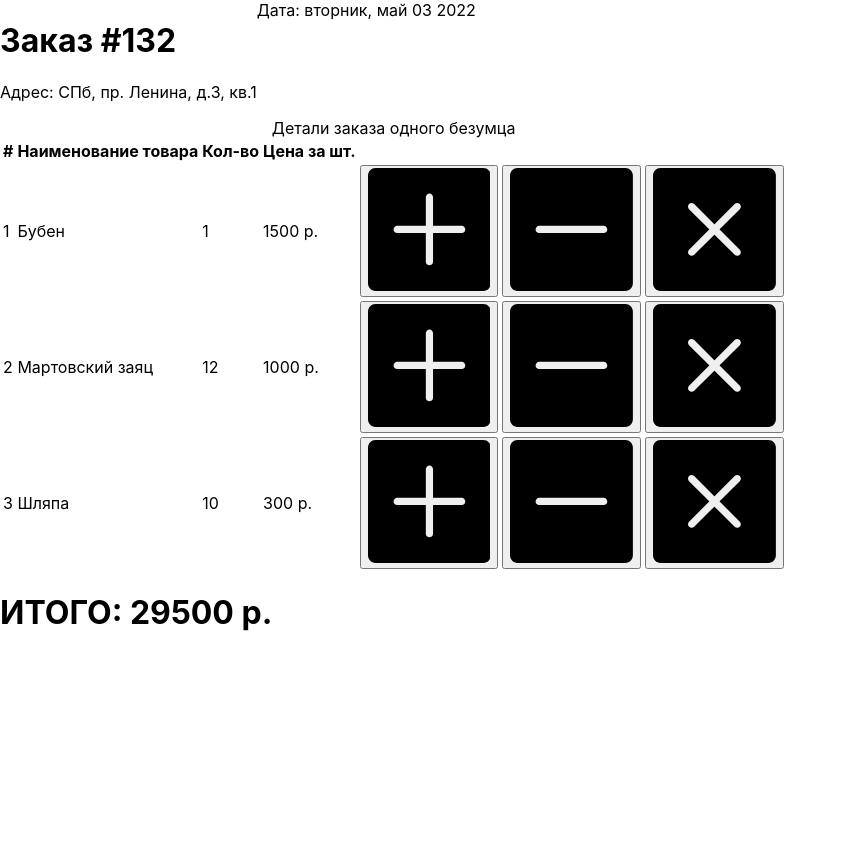
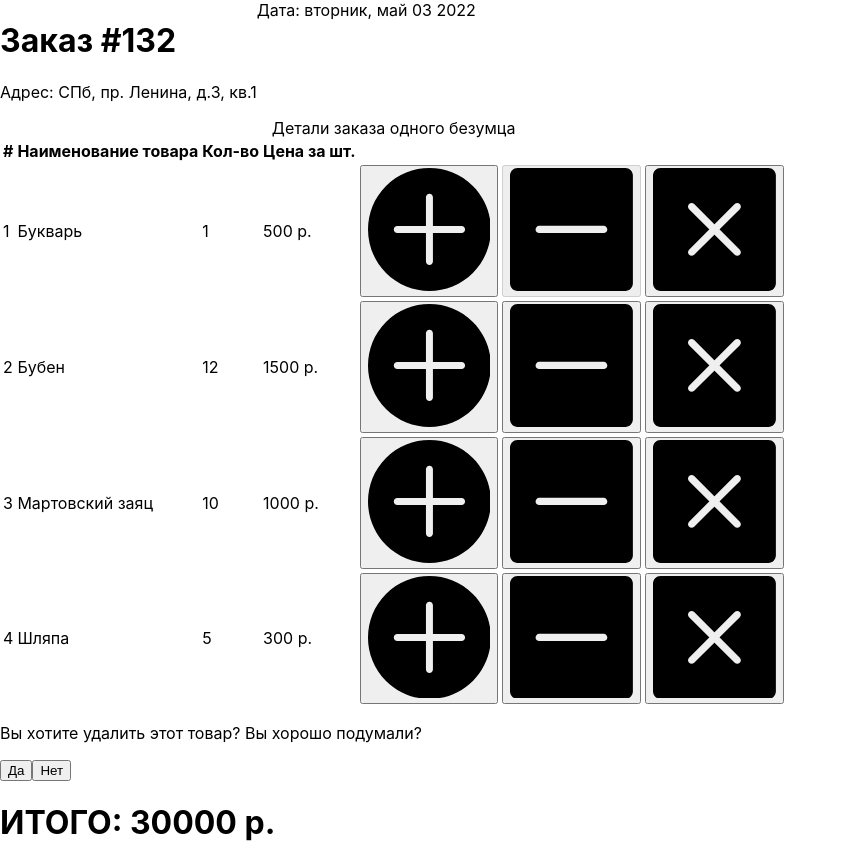
Before and after one commit to Breslavchik/React-challenge, a React (Create React App) app: page / in a window 1280 px wide. Both pictures are taken after a click on the button 714 px from the left and 230 px from the top of the page. Shown: the whole page, without its empty margins (0-847 px from the left). Before the commit the page ends 800 px from the top, so only its background shows below. Built offline with nearby package versions, Linux system fonts and the light colour scheme.

Commit message:
working variant without style

```diff
--- a/src/App.tsx
+++ b/src/App.tsx
@@ -1,37 +1,39 @@
-import React from 'react';
-import logo from './logo.svg';
-import './App.css';
-import { Header } from './components/Header/Header';
-import { Table } from './components/Table/Table';
+import "./App.css";
+import { Header } from "./components/Header/Header";
+import { Table } from "./components/Table/Table";
 
 const productList = [
   {
-    text:'Букварь',
-    price:500,
-    sum:1,
+    text: "Букварь",
+    price: 500,
+    sum: 1,
+    id: 1,
   },
   {
-    text:'Бубен',
-    price:1500,
-    sum:12,
+    text: "Бубен",
+    price: 1500,
+    sum: 12,
+    id: 2,
   },
   {
-    text:'Мартовский заяц',
-    price:1000,
-    sum:10
+    text: "Мартовский заяц",
+    price: 1000,
+    sum: 10,
+    id: 3,
   },
   {
-    text:'Шляпа',
-    price:300,
-    sum:5,
+    text: "Шляпа",
+    price: 300,
+    sum: 5,
+    id: 4,
   },
-]
+];
 
 function App() {
   return (
     <>
-    <Header />
-    <Table name='Детали заказа одного безумца' data={productList}/>
+      <Header />
+      <Table name="Детали заказа одного безумца" data={productList} />
     </>
   );
 }
--- a/src/components/Button/Button.tsx
+++ b/src/components/Button/Button.tsx
@@ -2,15 +2,23 @@ import { Icon } from "./SvgIcon/Icon";
 import { SvgIcon } from "./SvgIcon/SvgIcon";
 
 export type ButtonProps = {
-  icon: Icon;
+  icon?: Icon;
+  text?: string;
   onClick?: (item: any) => void;
+  disabled?: boolean;
 };
 
 export const Button = (props: ButtonProps) => {
+  let buttonImg;
+
+  if (props.icon) {
+    buttonImg = <SvgIcon icon={props.icon} />;
+  }
   return (
     <>
-      <button onClick={props.onClick}>
-        <SvgIcon icon={props.icon} />
+      <button onClick={props.onClick} disabled={props.disabled}>
+        {buttonImg}
+        {props.text}
       </button>
     </>
   );
--- a/src/components/Button/SvgIcon/Icon.ts
+++ b/src/components/Button/SvgIcon/Icon.ts
@@ -1,5 +1,5 @@
 export const enum Icon {
-    Plus,
+    Plus=1,
     Minus,
     Delete
 }
--- a/src/components/Button/SvgIcon/SvgPlus.tsx
+++ b/src/components/Button/SvgIcon/SvgPlus.tsx
@@ -6,13 +6,17 @@ export const SvgPlus = () => {
       id="Layer_1"
       x="0px"
       y="0px"
-      width="122.88px"
-      height="122.88px"
-      viewBox="0 0 122.88 122.88"
-      enable-background="new 0 0 122.88 122.88"
+      width="122.879px"
+      height="122.879px"
+      viewBox="0 0 122.879 122.879"
+      enable-background="new 0 0 122.879 122.879"
     >
       <g>
-        <path d="M7.513,0h107.854c2.066,0,3.944,0.845,5.306,2.207s2.207,3.24,2.207,5.306v107.854c0,2.066-0.846,3.944-2.207,5.306 c-1.361,1.362-3.239,2.207-5.306,2.207H7.513c-2.066,0-3.945-0.845-5.306-2.207C0.845,119.312,0,117.434,0,115.367V7.513 c0-2.066,0.845-3.945,2.207-5.306S5.447,0,7.513,0L7.513,0z M26.627,63.993c0.653,0.653,1.556,1.058,2.553,1.058h28.515h0.134 v0.134v28.515c0,0.997,0.404,1.9,1.058,2.554s1.556,1.058,2.553,1.058c0.997,0,1.9-0.404,2.554-1.058s1.057-1.557,1.057-2.554 V65.185v-0.134h0.134h28.516c0.997,0,1.9-0.404,2.554-1.058s1.058-1.557,1.058-2.554c0-0.996-0.404-1.899-1.058-2.553 s-1.557-1.057-2.554-1.057H65.184H65.05v-0.134V29.18c0-0.997-0.403-1.9-1.057-2.553s-1.557-1.058-2.554-1.058 c-0.997,0-1.899,0.404-2.553,1.058s-1.058,1.556-1.058,2.553v28.515v0.134h-0.134H29.18c-0.997,0-1.9,0.404-2.553,1.057 s-1.058,1.557-1.058,2.553C25.569,62.437,25.974,63.34,26.627,63.993L26.627,63.993z" />
+        <path
+          fill-rule="evenodd"
+          clip-rule="evenodd"
+          d="M104.885,17.995c23.993,23.994,23.993,62.896,0,86.89 c-23.994,23.993-62.896,23.993-86.89,0c-23.993-23.994-23.993-62.896,0-86.89C41.989-5.998,80.891-5.998,104.885,17.995 L104.885,17.995z M93.607,57.949c1.928,0,3.49,1.563,3.49,3.49c0,1.928-1.563,3.49-3.49,3.49H64.93v28.678 c0,1.928-1.563,3.49-3.49,3.49c-1.927,0-3.489-1.563-3.489-3.49V64.93H29.272c-1.928,0-3.491-1.563-3.491-3.49 c0-1.927,1.563-3.49,3.491-3.49H57.95V29.271c0-1.927,1.563-3.49,3.489-3.49c1.928,0,3.49,1.563,3.49,3.49v28.678H93.607 L93.607,57.949z"
+        />
       </g>
     </svg>
   );
--- a/src/components/Header/Header.tsx
+++ b/src/components/Header/Header.tsx
@@ -1,9 +1,8 @@
 import moment from "moment";
-import 'moment/locale/ru';
-import './Header.scss';
+import "moment/locale/ru";
+import "./Header.scss";
 
-
-export const Header =()=>{
+export const Header = () => {
   const today = moment();
   return (
     <div className="header">
@@ -11,9 +10,7 @@ export const Header =()=>{
         <h1>Заказ #132</h1>
         <p>Адрес: СПб, пр. Ленина, д.3, кв.1</p>
       </div>
-            <div>
-                Дата: {today.format('dddd, MMMM DD YYYY')}
+      <div>Дата: {today.format("dddd, MMMM DD YYYY")}</div>
     </div>
-        </div>
-    )
-}
+  );
+};
--- /dev/null
+++ b/src/components/ModalWindow/ModalWindow.tsx
@@ -0,0 +1,20 @@
+import { Button } from "../Button/Button";
+
+export type ModalProps = {
+  hidden?: boolean;
+  onClick: () => void;
+  onClose: () => void;
+};
+
+export const ModalWindow = (props: ModalProps) => {
+  if (props.hidden) return null;
+  return (
+    <div className="modal-window" onClick={props.onClose}>
+      <p>Вы хотите удалить этот товар? Вы хорошо подумали?</p>
+      <div className="button-conteiner">
+        <Button text="Да" onClick={props.onClick} />
+        <Button text="Нет" onClick={props.onClose} />
+      </div>
+    </div>
+  );
+};
--- a/src/components/Table/Table.tsx
+++ b/src/components/Table/Table.tsx
@@ -1,8 +1,7 @@
 import { useState } from "react";
 import { Button } from "../Button/Button";
-import { DeleteButton } from "../Button/DeleteButton";
 import { Icon } from "../Button/SvgIcon/Icon";
-import { SvgIcon } from "../Button/SvgIcon/SvgIcon";
+import { ModalWindow } from "../ModalWindow/ModalWindow";
 import { Row, TableRow } from "./TableRow";
 
 export type TableProps = {
@@ -10,33 +9,36 @@ export type TableProps = {
   data: Row[];
 };
 
-
 export const Table = (props: TableProps) => {
   const [tableData, setTableData] = useState<Row[]>(props.data);
+  const [hidden, setHidden] = useState<boolean>(true);
+  const [idForDelete, setIdForDelete] = useState<number>(0);
+
+  const openModal = (id: number) => {
+    setHidden(false);
+    setIdForDelete(id);
+  };
 
   let findAmount = (array: Row[]) => {
-    let amount=array.reduce(function (sum, elem) {
+    let amount = array.reduce(function (sum, elem) {
       let result = elem.price * elem.sum;
       return sum + result;
     }, 0);
     return amount;
   };
-
   const [amount, setAmount] = useState<number>(findAmount(props.data));
 
-  const deleteItem = (elem: Row) => {
-    const newTableData = tableData.filter((item) => item != elem);
+  const deleteItem = (elem: number) => {
+    const newTableData = tableData.filter((item) => item.id != elem);
     setTableData(newTableData);
-    // let findAmount = newTableData.reduce(function (sum, elem) {
-    //   let result = elem.price * elem.sum;
-    //   return sum + result;
-    // }, 0);
-    setAmount(findAmount(newTableData));
+    let newAmount = findAmount(newTableData);
+    setAmount(newAmount);
+    setHidden(true);
   };
 
-  const findAmountAfterChange=()=>{
+  const findAmountAfterChange = () => {
     setAmount(findAmount(tableData));
-  }
+  };
 
   return (
     <>
@@ -54,14 +56,14 @@ export const Table = (props: TableProps) => {
         </thead>
         <tbody>
           {tableData.map((elem) => (
-            <tr>
+            <tr key={elem.id}>
               <td>{tableData.indexOf(elem) + 1}</td>
-              <TableRow data={elem} callback={findAmountAfterChange}/>
+              <TableRow data={elem} callback={findAmountAfterChange} />
               <td>
                 <Button
                   icon={Icon.Delete}
                   onClick={() => {
-                    deleteItem(elem);
+                    openModal(elem.id);
                   }}
                 />
               </td>
@@ -69,6 +71,13 @@ export const Table = (props: TableProps) => {
           ))}
         </tbody>
       </table>
+      <ModalWindow
+        hidden={hidden}
+        onClick={() => {
+          deleteItem(idForDelete);
+        }}
+        onClose={() => setHidden(true)}
+      />
       <h1> ИТОГО: {amount} р. </h1>
     </>
   );
--- a/src/components/Table/TableRow.tsx
+++ b/src/components/Table/TableRow.tsx
@@ -1,40 +1,64 @@
 import { useState } from "react";
 import { Button } from "../Button/Button";
 import { Icon } from "../Button/SvgIcon/Icon";
+import { ModalWindow } from "../ModalWindow/ModalWindow";
 
 export type TableRowProps = {
-    data:Row
-    callback?:(item:any)=>void;
+  data: Row;
+  callback?: (item: any) => void;
+};
+
+export type Row = {
+  text: string;
+  price: number;
+  sum: number;
+  id: number;
+};
+
+export const TableRow = (props: TableRowProps) => {
+  let disabled: boolean = props.data.sum === 1;
+  const [isDisabled, setIsDisabled] = useState<boolean>(disabled);
+  const [sum, setSum] = useState<number>(props.data.sum);
+
+  const plusItem = (props: any) => {
+    let newSum = sum + 1;
+    setSum(newSum);
+    props.data.sum = newSum;
+    props.callback?.(props);
+    disabled = props.data.sum === 1;
+    setIsDisabled(disabled);
+  };
+  const minusItem = (props: any) => {
+    let newSum = sum - 1;
+    setSum(newSum);
+    props.data.sum = newSum;
+    props.callback?.(props);
+    if (newSum === 1) {
+      setIsDisabled(true);
     }
-
-export type Row ={
-    text:string;
-    price:number;
-    sum:number;
-}
-
-export const TableRow =(props:TableRowProps) => {
-    const [sum, setSum]=useState<number>(props.data.sum)
-    const plusItem = (props:any)=> {
-       let newSum=sum+1;
-       setSum(newSum);
-       props.data.sum=newSum;
-       props.callback?.(props)
-    };
-    const minusItem = (props:any)=> {
-        let newSum=sum-1;
-        setSum(newSum);
-        props.data.sum=newSum;
-        props.callback?.(props)
   };
   return (
     <>
       <td>{props.data.text}</td>
       <td>{sum}</td>
       <td>{props.data.price} р.</td>
-    <td><Button icon={Icon.Plus} onClick={()=>{plusItem(props)}}/></td>
-    <td><Button icon={Icon.Minus} onClick={()=>{minusItem(props)}}/></td>
+      <td>
+        <Button
+          icon={Icon.Plus}
+          onClick={() => {
+            plusItem(props);
+          }}
+        />
+      </td>
+      <td>
+        <Button
+          icon={Icon.Minus}
+          onClick={() => {
+            minusItem(props);
+          }}
+          disabled={isDisabled}
+        />
+      </td>
     </>
   );
-
 };
```
Also changed, not shown: src/components/Button/DeleteButton.tsx (+17 -15 lines), src/components/Button/SvgIcon/SvgMinus.tsx (+18 -4 lines). Lines whose indentation alone changed are shown as unchanged.
